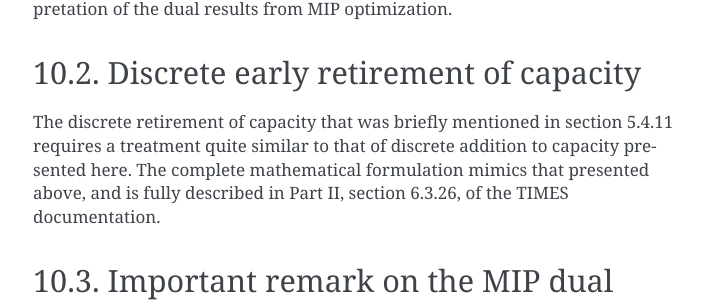
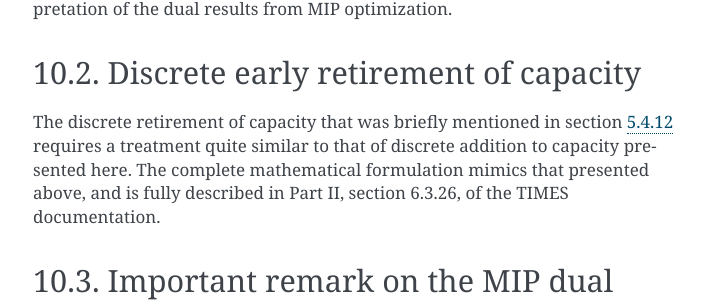
Before and after one commit to experimentarium/times, a Sphinx documentation site: the page built from docs/part-1/10-lumpy-investment.md, in a window 1280 px wide and 900 px high, scrolled down 2007 px. Shown: the part 150-455 px from the top of the window, without its empty margins (387-1109 px from the left). Built offline with Sphinx 7.4.7, drawn with Linux system fonts in a browser that asks for light colours.

Commit message:
Update 10-lumpy-investment.md

```diff
--- a/docs/part-1/10-lumpy-investment.md
+++ b/docs/part-1/10-lumpy-investment.md
@@ -35,7 +35,7 @@ The reader interested in more technical details on the solution of LPs and of MI
 
 ## Discrete early retirement of capacity
 
-The discrete retirement of capacity that was briefly mentioned in section 5.4.11 requires a treatment quite similar to that of discrete addition to capacity presented here. The complete mathematical formulation mimics that presented above, and is fully described in Part II, section 6.3.26, of the TIMES documentation.
+The discrete retirement of capacity that was briefly mentioned in section {numref}`%s <electricity-grid-modeling>` requires a treatment quite similar to that of discrete addition to capacity presented here. The complete mathematical formulation mimics that presented above, and is fully described in Part II, section 6.3.26, of the TIMES documentation.
 
 (important-remanr-on-the-mip)=
 ## Important remark on the MIP dual solution (shadow prices)
```
